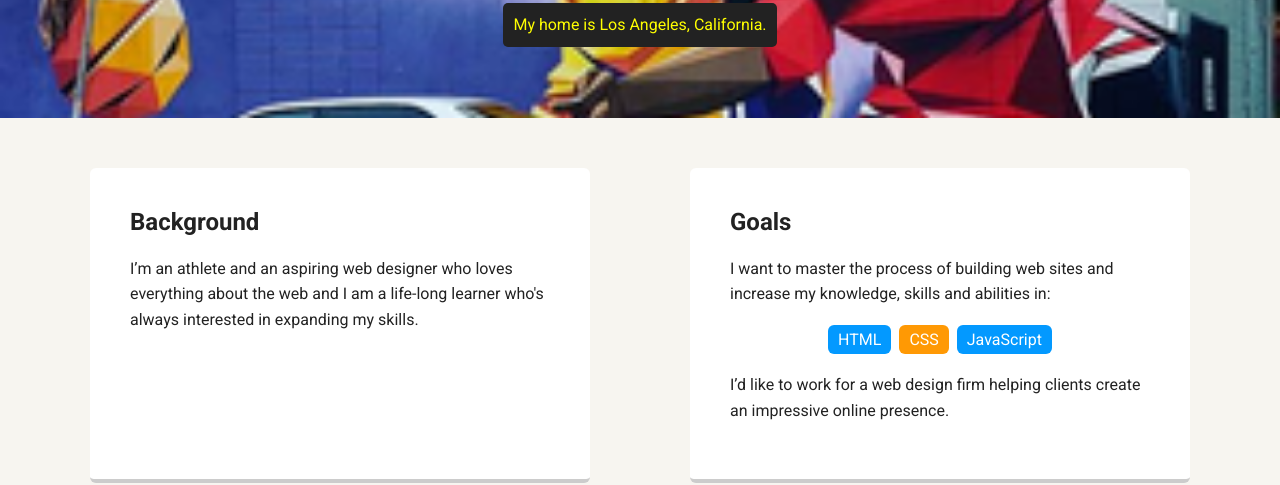
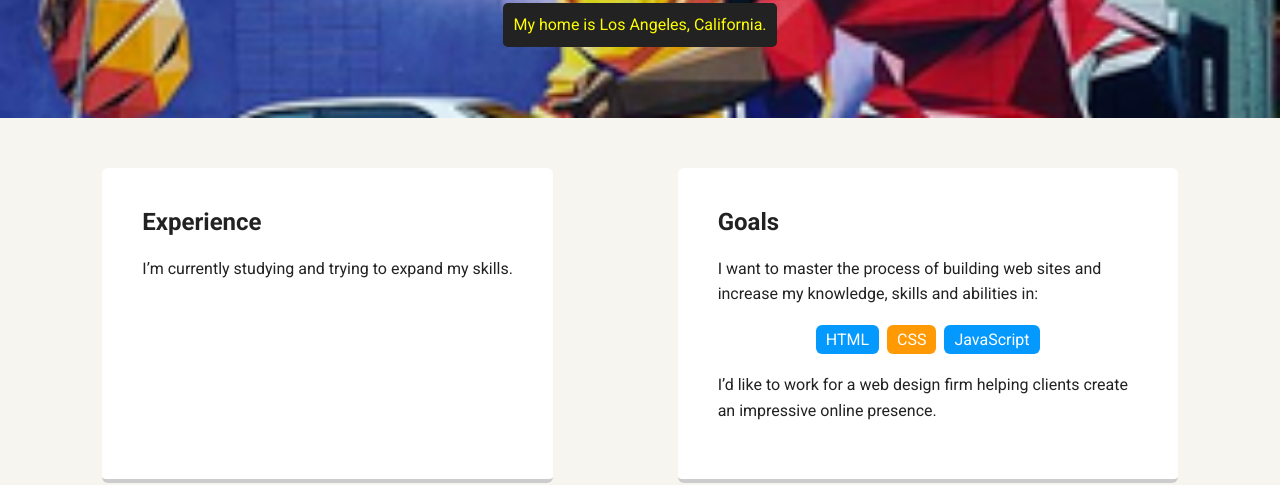
Before and after one commit to DanielekPark/Techdegree-projects, a plain HTML site: page experience.html in a window 1280 px wide. Shown: the part 352-837 px from the top of the page. Drawn offline with Linux system fonts and the light colour scheme; a web font is replaced by a local one.

Commit message:
Minor edits

```diff
--- a/experience.html
+++ b/experience.html
@@ -24,8 +24,8 @@
 
     <main class="flex">
       <div class="card">
-        <h2>Background</h2>
-        <p>I’m an athlete and an aspiring web designer who loves everything about the web and I am a life-long learner who's always interested in expanding my skills.</p>
+        <h2>Experience</h2>
+        <p>I’m currently studying and trying to expand my skills.</p>
       </div>
 
       <div class="card">
```
